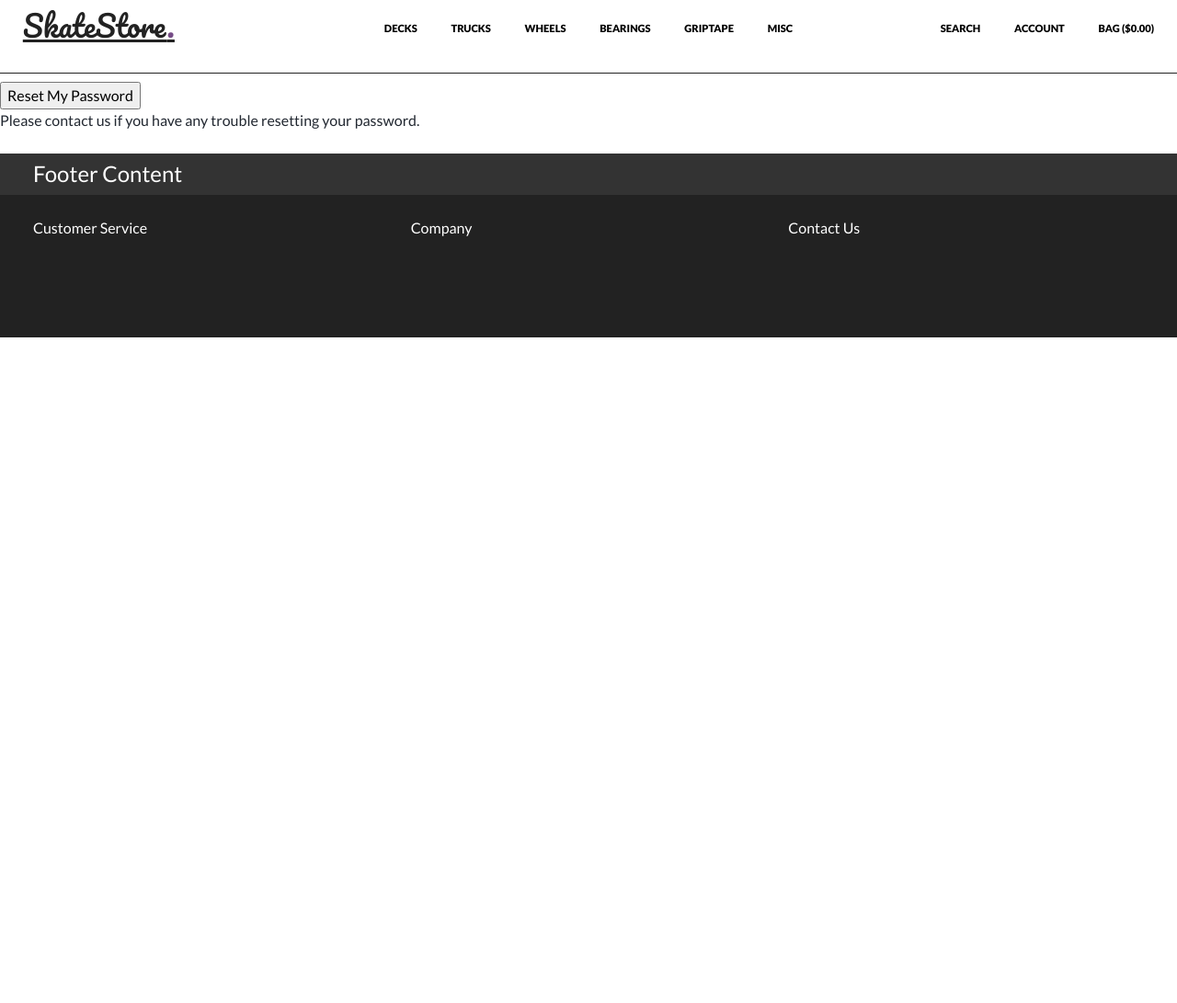
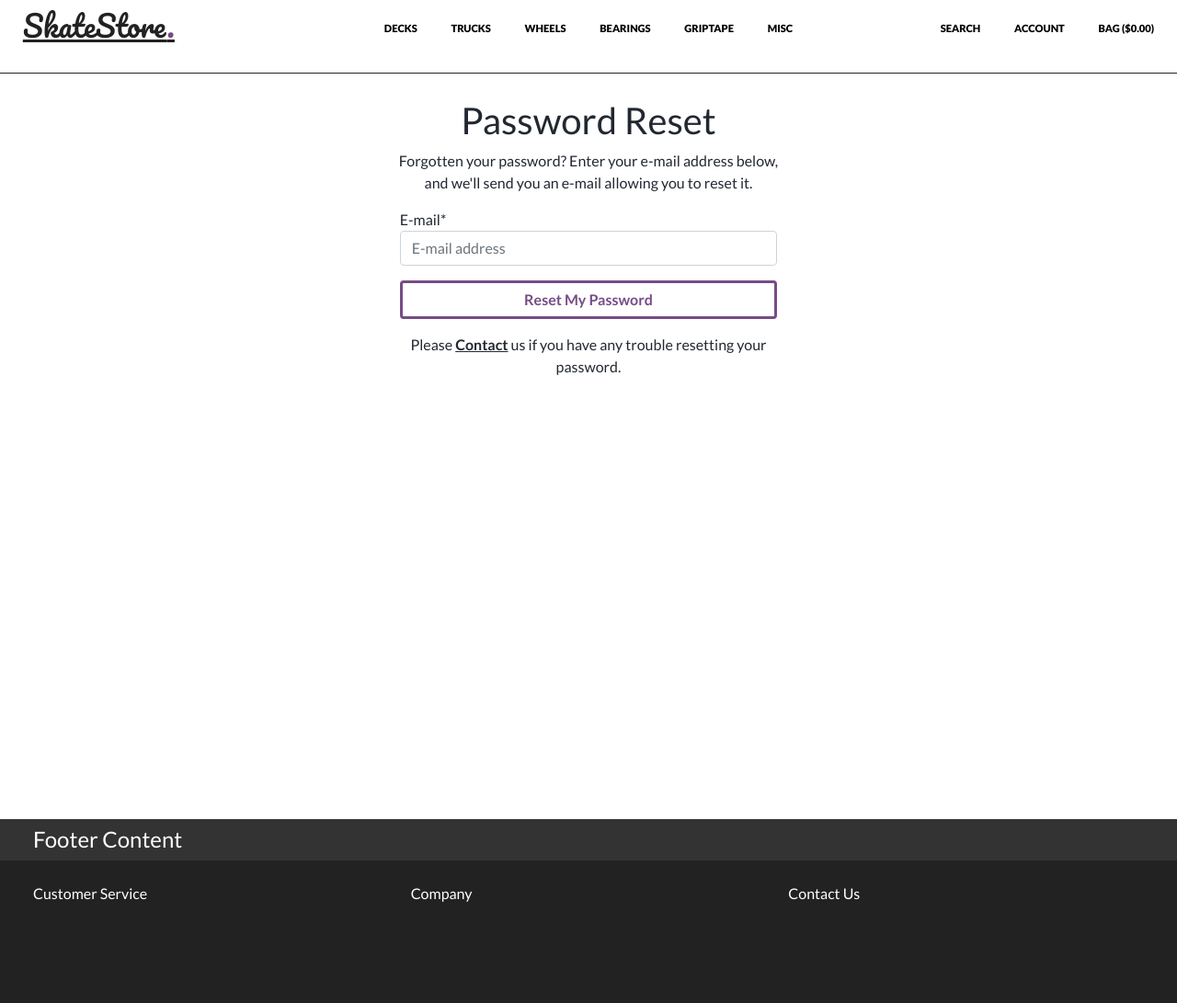
Before and after one commit to Kagebounshin/skateshop, a Django app: page /accounts/password/reset/ in a window 1280 px wide. Shown: the part 53-1144 px from the top of the page at 92% size. Before the commit the page ends 420 px from the top, so only its background shows below. Run offline with Django 3.2, Linux system fonts and the light colour scheme; some libraries are stand-ins or nearby versions.

Commit message:
Added account classes to reset_password.html

```diff
--- a/static/css/base.css
+++ b/static/css/base.css
@@ -526,6 +526,21 @@ a#shopnow {
     border-color: #764c87;
 }
 
+.account-button {
+    color: #764c87;
+    min-width: 180px;
+    font-weight: 700;
+    border: 3px solid #764c87;
+}
+
+.account-button:hover,
+.account-button:active,
+.account-button:focus {
+    background: #764c87;
+    color: #fff;
+    transition: .4s ease-in-out;
+}
+
 /* ---------------------- PRODUCT_DETAILS.HTML ---------------------- */
 
 .product-details-container h1 {
--- a/templates/allauth/account/login.html
+++ b/templates/allauth/account/login.html
@@ -24,7 +24,7 @@
       <input type="hidden" name="{{ redirect_field_name }}" value="{{ redirect_field_value }}" />
       {% endif %}
       <div class="text-center">
-        <button class="primaryAction add-button btn btn-md roundend-4" type="submit">{% trans "Sign In" %}</button>
+        <button class="primaryAction account-button btn btn-md roundend-4" type="submit">{% trans "Sign In" %}</button>
         <a class="button secondaryAction text-center mt-3" href="{% url 'account_reset_password' %}">{% trans "Forgot Password?" %}</a>
       </div>
     </form>
--- a/templates/allauth/account/password_reset.html
+++ b/templates/allauth/account/password_reset.html
@@ -6,19 +6,29 @@
 {% block head_title %}{% trans "Password Reset" %}{% endblock %}
 
 {% block content %}
-
-    <h1>{% trans "Password Reset" %}</h1>
+<div class="account-header container">
+    <div class="row">
+      <div class="col-12">
+    <h1 class="text-center">{% trans "Password Reset" %}</h1>
     {% if user.is_authenticated %}
     {% include "account/snippets/already_logged_in.html" %}
     {% endif %}
+    <p class="text-center">{% trans "Forgotten your password? Enter your e-mail address below, <br>and we'll send you an e-mail allowing you to reset it." %}</p>
+</div>
+</div>
+</div>
 
-    <p>{% trans "Forgotten your password? Enter your e-mail address below, and we'll send you an e-mail allowing you to reset it." %}</p>
-
+<div class="row account-container">
+    <div class="col-10 offset-1 col-md-6 offset-md-3 col-lg-4 offset-lg-4">
     <form method="POST" action="{% url 'account_reset_password' %}" class="password_reset">
         {% csrf_token %}
-        {{ form.as_p }}
-        <input type="submit" value="{% trans 'Reset My Password' %}" />
+        {{ form|crispy }}
+        <div class="text-center">
+            <input class="account-button btn btn-md roundend-4 w-100" type="submit" value="{% trans 'Reset My Password' %}" />
+        </div>
     </form>
 
-    <p>{% blocktrans %}Please contact us if you have any trouble resetting your password.{% endblocktrans %}</p>
+    <p class="text-center">{% blocktrans %}Please <a href="">Contact</a> us if you have any trouble resetting your password.{% endblocktrans %}</p>
+</div>
+</div>
 {% endblock %}
--- a/templates/allauth/account/signup.html
+++ b/templates/allauth/account/signup.html
@@ -21,7 +21,7 @@
       <input type="hidden" name="{{ redirect_field_name }}" value="{{ redirect_field_value }}" />
       {% endif %}
       <div class="text-center">
-        <button class="add-button btn btn-md roundend-4" type="submit">{% trans "Sign Up" %}</button>
+        <button class="account-button btn btn-md roundend-4" type="submit">{% trans "Sign Up" %}</button>
       </div>
     </form>
 
```
